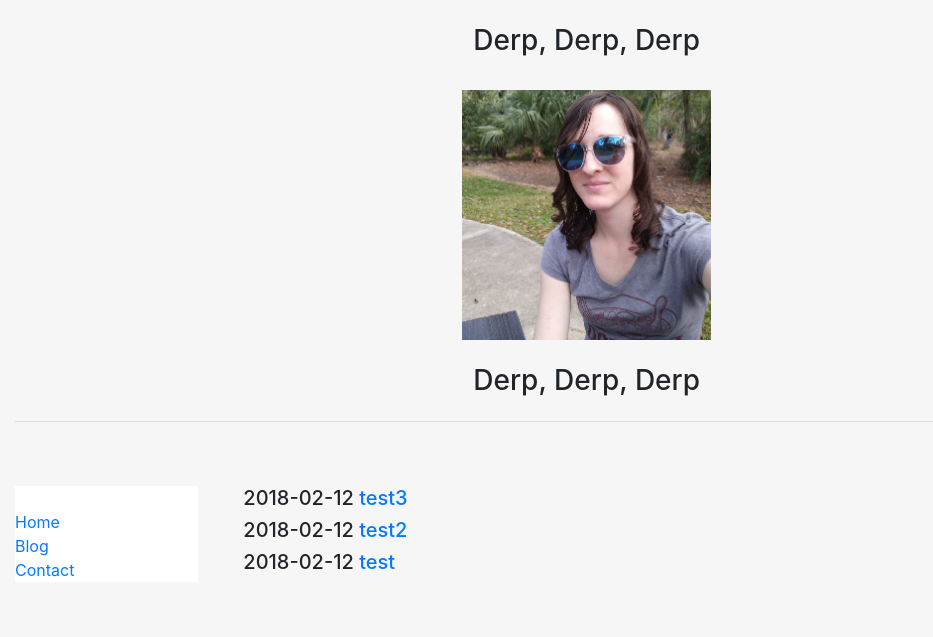
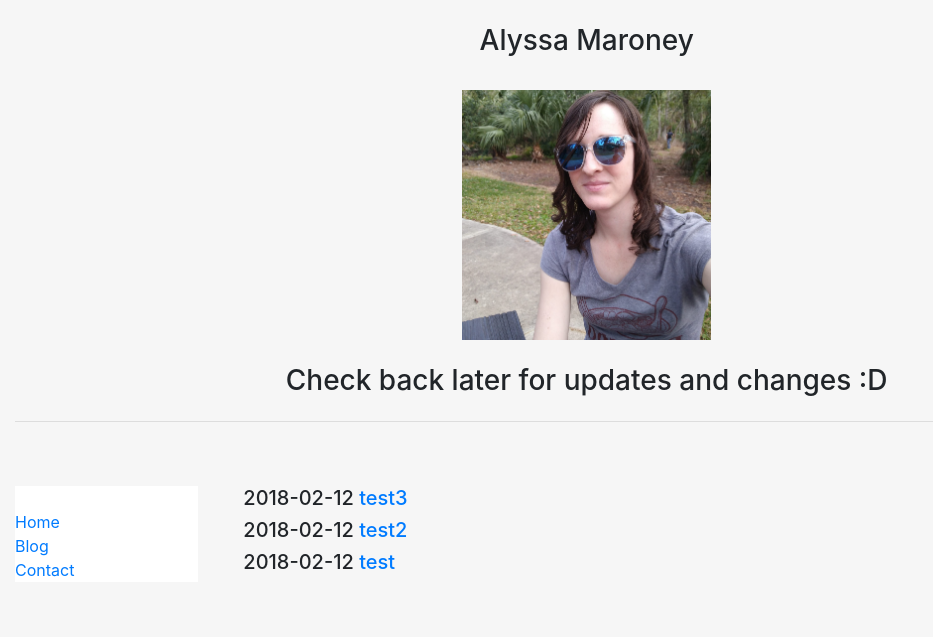
Before and after one commit to aMaroney/personal_website, a Django app: page /blog/ in a window 1280 px wide. Shown: the top 637 px of the page, without its empty margins (0-933 px from the left). Run offline with Django 3.2, Linux system fonts and the light colour scheme; data comes from the database, SQL or seed files in the repository; some libraries are stand-ins or nearby versions.

Commit message:
Personal Webiste v1

```diff
--- a/personal_website/personal/templates/personal/header.html
+++ b/personal_website/personal/templates/personal/header.html
@@ -22,7 +22,7 @@
 			  <div class="col-sm-11">
 				  <br>
 				  <center>
-				  <h3>Derp, Derp, Derp</h3>
+				  <h3>Alyssa Maroney</h3>
 				  </center>
 			  </div>
 			  <div class="col-sm-11">
@@ -34,7 +34,7 @@
 			  <div class="col-sm-11">
 				  <br>
 				  <center>
-				  <h3>Derp, Derp, Derp</h3>
+				  <h3>Check back later for updates and changes :D</h3>
 				  </center>
 			  </div>
 		</div><hr>
@@ -64,6 +64,7 @@
 			</div>
 		  </div>
 		</div>
+
 	</div>
 	<footer>
 		<div class="container-fluid" style='margin-left:15px'>
```
